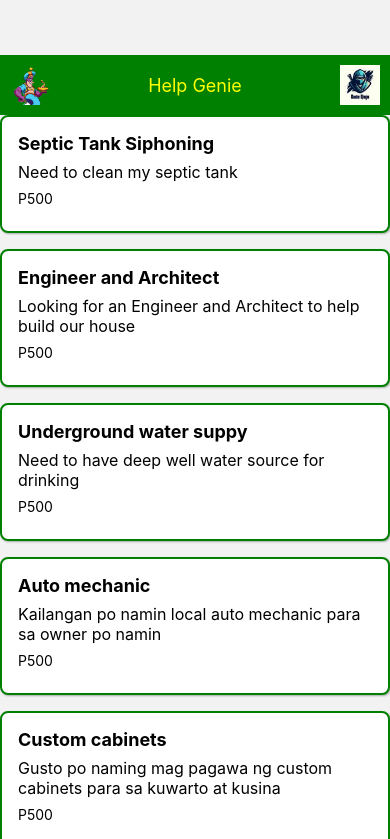
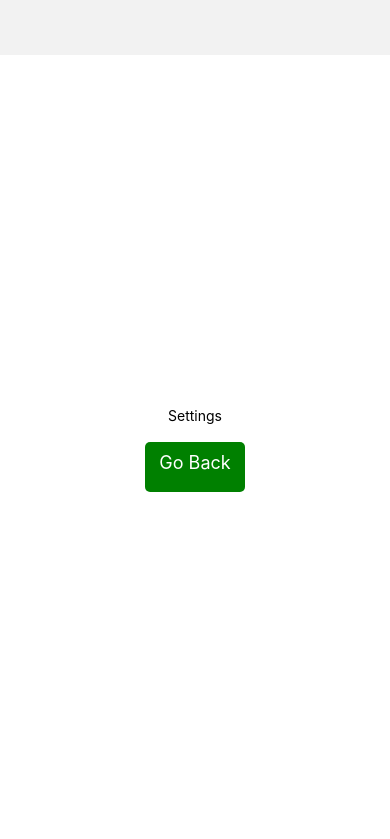
Before and after one commit to jaypersanchez/helpgenie-mobile, a React Native app: screen /Settings in a window 390 px wide. Shown: the top 839 px of the page. Built offline with nearby package versions, Linux system fonts and the light colour scheme.

Commit message:
Settings option on Footer

```diff
--- a/App.js
+++ b/App.js
@@ -10,6 +10,7 @@ import MainApp from './components/MainApp';
 import PostJobAd from './components/PostJobAd';
 import SearchForJobs from './components/SearchForJobs';
 import Messages from './components/Messages';
+import Settings from './components/Settings';
 
 const Stack = createStackNavigator();
 
@@ -36,6 +37,7 @@ const App = () => {
         <Stack.Screen name="PostJobAd" component={PostJobAd} />
         <Stack.Screen name="SearchForJobs" component={SearchForJobs} />
         <Stack.Screen name="Messages" component={Messages} />
+        <Stack.Screen name="Settings" component={Settings} />
       </Stack.Navigator>
     </NavigationContainer>
   );
--- a/components/FotterBar.js
+++ b/components/FotterBar.js
@@ -21,7 +21,7 @@ const FooterBar = () => {
   }
 
   const handleSettings = () => {
-    navigation.navigate('SearchForJobs');
+    navigation.navigate('Settings');
   }
 
   return (
--- /dev/null
+++ b/components/Settings.js
@@ -0,0 +1,52 @@
+import React, { useState } from 'react';
+import { View, Text, TextInput, StyleSheet, TouchableOpacity, Alert } from 'react-native';
+//import SearchForJobs from './SearchForJobs'; // Import the SearchForJobs component
+
+const Settings = ( {navigation} ) => {
+
+
+
+  return (
+    <View style={styles.container}>
+
+      <Text>Settings</Text>
+      <TouchableOpacity onPress={() => navigation.navigate('MainApp')} style={styles.greenButton}>
+            <Text style={styles.buttonText}>Go Back</Text>
+        </TouchableOpacity>
+    </View>
+  );
+};
+
+const styles = StyleSheet.create({
+    container: {
+      flex: 1,
+      backgroundColor: '#fff',
+      alignItems: 'center',
+      justifyContent: 'center',
+      marginTop: 55,
+      bottom: 0
+    },
+    mainContent: {
+      flex: 1, // Takes the remaining space
+      width: '100%', // Take full width
+      paddingHorizontal: 16, // Padding on the sides
+    },
+    greenButton: {
+        backgroundColor: 'green', // Set the background color to green
+        width: 100, // Set the width
+        height: 50,  // Set the height
+        paddingVertical: 10, // Add vertical padding
+        paddingHorizontal: 10, // Add horizontal padding
+        borderRadius: 5, // Optional: Add rounded corners to the button
+        alignSelf: 'center', // Center the button horizontally
+        marginTop: 5, // Add some top margin for spacing
+        marginTop: 18,
+      },
+      buttonText: {
+        color: 'white', // Set the text color to white for better visibility on a green background
+        textAlign: 'center', // Center the text horizontally
+        fontSize: 18,
+      },
+  });
+
+export default Settings;
```
